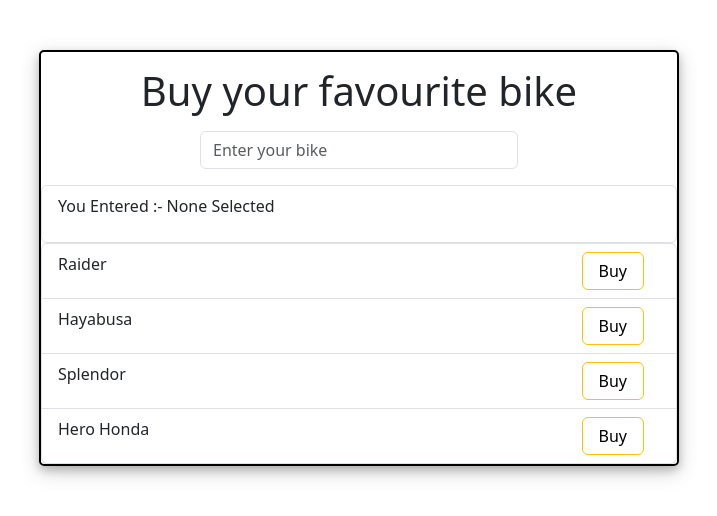
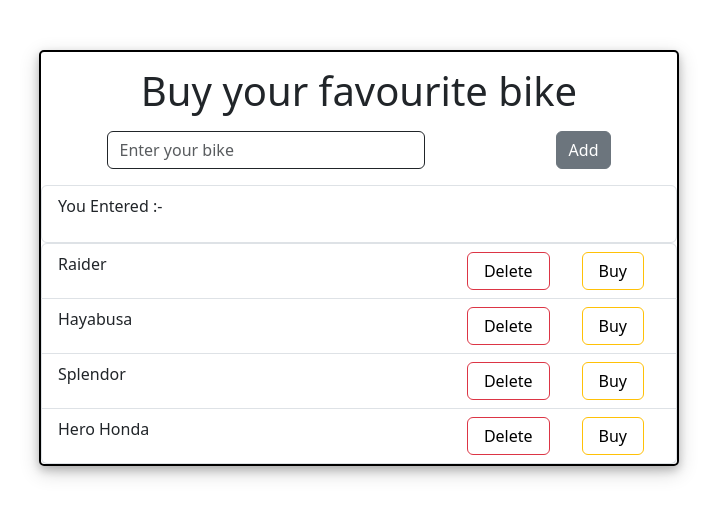
Before and after one commit to pritesh-1998/React-js, a React (Vite) app in the folder bootstrap-1/: page / in a window 1280 px wide. Shown: the top 516 px of the page, without its empty margins (11-728 px from the left). Built offline with nearby package versions, Linux system fonts and the light colour scheme.

Commit message:
completed with useState

```diff
--- a/bootstrap-1/src/App.jsx
+++ b/bootstrap-1/src/App.jsx
@@ -21,7 +21,7 @@
       {/* <Healthyfood /> */}
       {/* <Todo /> */}
       {/* <Calc /> */}
-      <List listitems={bikes} />
+      <List Listitems={bikes} />
       {/* <Heading heading={"Good Morning"} /> */}
     </Container>
   )
--- a/bootstrap-1/src/components/llistingComponent.jsx
+++ b/bootstrap-1/src/components/llistingComponent.jsx
@@ -1,29 +1,51 @@
+/* eslint-disable no-unused-vars */
 import { useState } from "react";
 import Heading from "./Heading";
 
-const List = ({ listitems }) => {
-    let [showText, setTextState] = useState("None Selected");
-
-    const buttonClick = (item) => {
-        setTextState(item); // Update showText with the clicked item
+// eslint-disable-next-line react/prop-types
+const List = ({ Listitems }) => {
+    const [showText, setShowText] = useState("");
+    const [listItems, setListItems] = useState(Listitems);
+    const [bought, setBought] = useState([]);
+    const addItem = (item) => {
+        let newbought = item;
+        let newItemsBought = [...bought, newbought];
+        setBought(newItemsBought); // Update showText with the clicked item
+    }
+    const removeItem = (itemToRemove) => {
+        setListItems(prevItems => prevItems.filter(item => item !== itemToRemove));
+    }
+    const addBike = () => {
+        if (showText.trim() !== "") {
+            setListItems(prevItems => [...prevItems, showText]);
+            setShowText(""); // Clear the input after adding
+        }
     }
 
     return (
         <>
             <Heading heading={"Buy your favourite bike"} />
-            <div className="d-flex justify-content-center my-3">
-                <input type="text" className="form-control w-50" placeholder="Enter your bike" />
+
+
+            <div className="d-flex justify-content-around my-3">
+                <input type="text" value={showText} onChange={e => setShowText(e.target.value)} className="form-control border border-dark w-50" placeholder="Enter your bike" />
+                <button type="button" className="btn btn-secondary" onClick={addBike}>Add</button>
             </div>
             <ul className="list-group">
                 <li className="list-group-item list-group-item-action">
                     <p className="font-weight-bold">You Entered :- {showText}</p>
                 </li>
             </ul>
+            {listItems.length === 0 && (
+                <Heading heading={"List empty"} />
+            )}
             <ul className="list-group">
-                {listitems.map(item => (
-                    <li key={item} className="list-group-item list-group-item-action">
+                {listItems.map(item => (
+                    <li key={item} className={`list-group-item list-group-item-action ${bought.includes(item) && "active"}`} >
                         {item}
-                        <button className="btn  btn-outline-warning px-3 mx-3 text-black float-end" onClick={() => buttonClick(item)}>Buy</button>
+                        <button className="btn btn-outline-warning px-3 mx-3 text-black float-end" onClick={() => addItem(item)}>Buy</button>
+                        <button className="btn btn-outline-danger px-3 mx-3 text-black float-end" onClick={() => removeItem(item)}>Delete</button>
+
                     </li>
                 ))}
             </ul>
```
